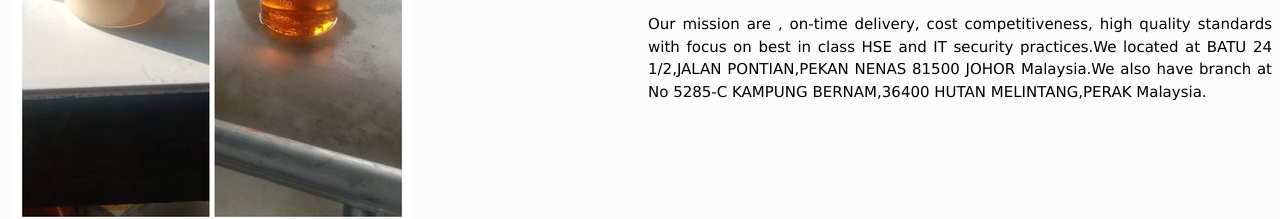
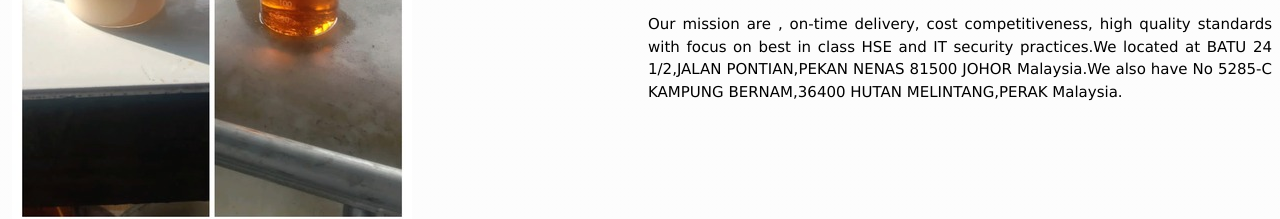
Before and after one commit to GunaQ30/Mr-chairman-enterprise, a plain HTML site: page index.html in a window 1280 px wide. Shown: the part 1295-1514 px from the top of the page. Drawn offline with nearby package versions, Linux system fonts and the light colour scheme.

Commit message:
Add files via upload

```diff
--- a/index.html
+++ b/index.html
@@ -49,7 +49,7 @@
        <h1>ABOUT US</h1>
        <P>MR CHAIRMAN ENTERPRISE was incorporated on 2020-10-01 by MATIALAKAN A/L KUPPAN in Malaysia with registration number of IP0545286M / 202003266978.</p>
         <p>MR CHAIRMAN ENTERPRISE's business includes transportation services, buying used oil, import and export, food and beverage, catering, event and party management, retail stores, heavy and light, forest area washing, energy services, vehicle sales representatives, general commission agents, coconuts, worn and used goods, bad iron, daily needs.</p>
-        <p>Our mission are , on-time delivery, cost competitiveness, high quality standards with focus on best in class HSE and IT security practices.We located at BATU 24 1/2,JALAN PONTIAN,PEKAN NENAS 81500 JOHOR Malaysia.We also have branch at No 5285-C KAMPUNG BERNAM,36400 HUTAN MELINTANG,PERAK Malaysia.
+        <p>Our mission are , on-time delivery, cost competitiveness, high quality standards with focus on best in class HSE and IT security practices.We located at BATU 24 1/2,JALAN PONTIAN,PEKAN NENAS 81500 JOHOR Malaysia.We also have No 5285-C KAMPUNG BERNAM,36400 HUTAN MELINTANG,PERAK Malaysia.
 
         </P>
       </Div>
```
